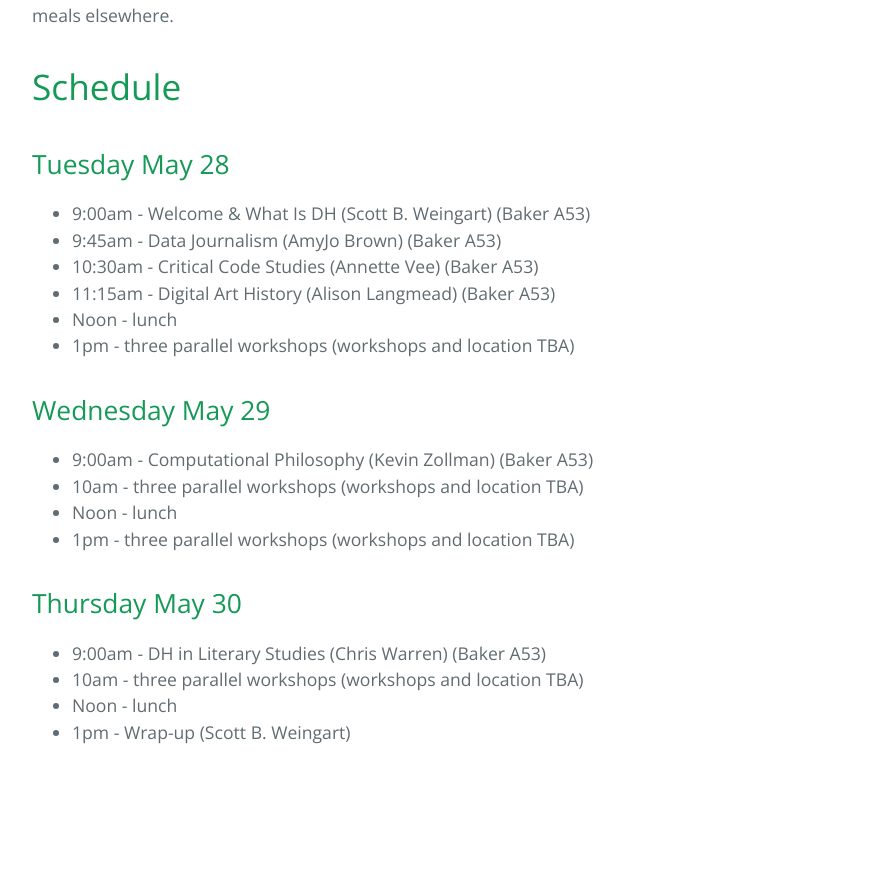
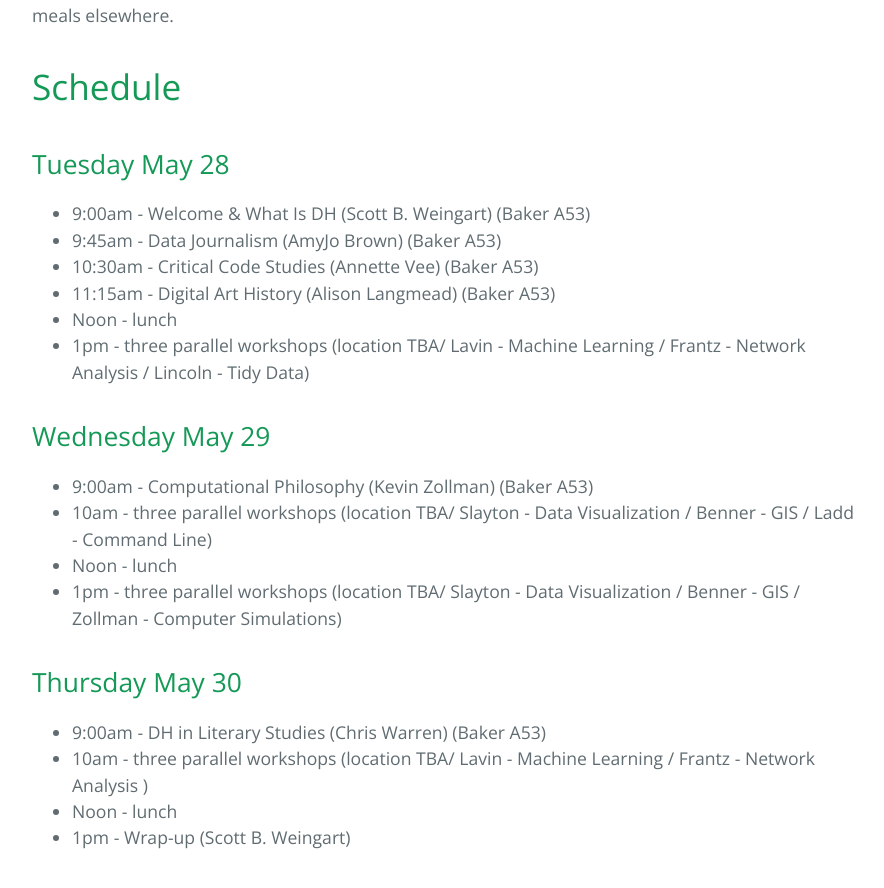
Before and after one commit to dSHARP-CMU/DH-Literacy-Workshop-at-CMU-2019, a Jekyll site: the page built from schedule.md, in a window 1280 px wide and 900 px high, scrolled down 1481 px. Shown: the top 888 px of the window, without its empty margins (192-1076 px from the left). Built offline with Jekyll 4.4.1, drawn with Linux system fonts in a browser that asks for light colours; our own code applies the rules of GitHub Pages for plain Markdown files; before the commit the page ends 2276 px from its top, so only the background shows below that.

Commit message:
Update schedule.md

```diff
--- a/schedule.md
+++ b/schedule.md
@@ -36,18 +36,18 @@ Breakfast will be provided at 8:30am and lunch sandwiches will be provided at no
 - 10:30am - Critical Code Studies (Annette Vee) (Baker A53)
 - 11:15am - Digital Art History (Alison Langmead) (Baker A53)
 - Noon - lunch
-- 1pm - three parallel workshops (workshops and location TBA)
+- 1pm - three parallel workshops (location TBA/ Lavin - Machine Learning / Frantz - Network Analysis / Lincoln - Tidy Data)
 
 
 ## Wednesday May 29
 - 9:00am - Computational Philosophy (Kevin Zollman) (Baker A53)
-- 10am - three parallel workshops (workshops and location TBA)
+- 10am - three parallel workshops (location TBA/ Slayton - Data Visualization / Benner - GIS / Ladd - Command Line)
 - Noon - lunch
-- 1pm - three parallel workshops (workshops and location TBA)
+- 1pm - three parallel workshops (location TBA/ Slayton - Data Visualization / Benner - GIS / Zollman - Computer Simulations)
 
 
 ## Thursday May 30
 - 9:00am - DH in Literary Studies (Chris Warren) (Baker A53)
-- 10am - three parallel workshops (workshops and location TBA)
+- 10am - three parallel workshops (location TBA/ Lavin - Machine Learning / Frantz - Network Analysis )
 - Noon - lunch
 - 1pm - Wrap-up (Scott B. Weingart)
```
